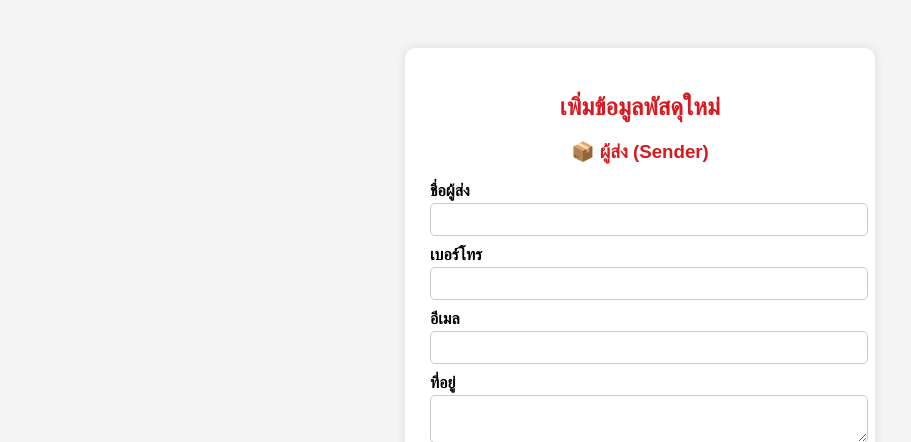
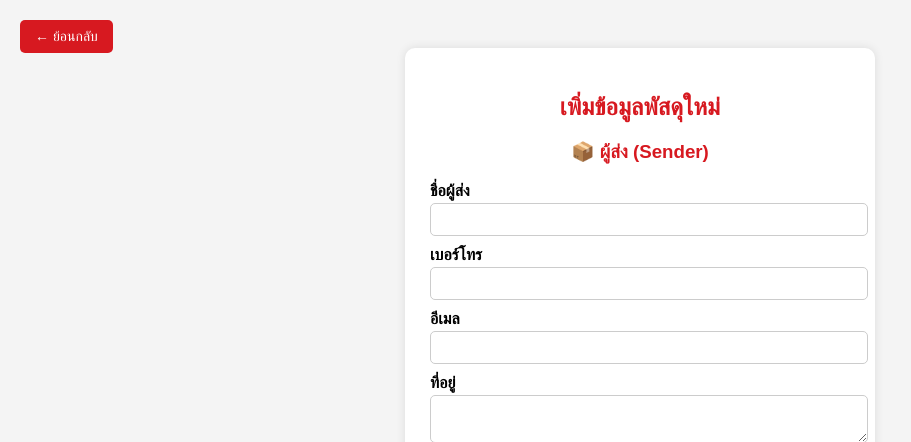
Before and after one commit to nantakornsa/managepacel, a Flask app: page /add_parcel in a window 1280 px wide. Shown: the top 442 px of the page, without its empty margins (0-911 px from the left). Run offline with Flask 3, Linux system fonts and the light colour scheme; the visitor is signed in with stand-in values (Sample User, id 1); data that the repository does not hold is empty; some libraries are stand-ins or nearby versions.

Commit message:
update code

```diff
--- a/templates/add_parcel.html
+++ b/templates/add_parcel.html
@@ -54,10 +54,27 @@
       display: block;
       margin-bottom: 3px;
     }
+
+    .back-btn{
+  position: absolute;
+  top: 20px;
+  left: 20px;
+  background: #d71920;
+  color: white;
+  padding: 8px 15px;
+  text-decoration: none;
+  border-radius: 5px;
+  font-size: 14px;
+}
   </style>
 </head>
 
 <body>
+
+
+  <a href="{{ url_for('staff_dashboard') }}" class="back-btn">← ย้อนกลับ</a>
+
+<form method="POST" action="/add_parcel">
 
   <form method="POST" action="/add_parcel">
     <h2>เพิ่มข้อมูลพัสดุใหม่</h2>
```
Also changed, not shown: insert_status.py (+5 -8 lines).
